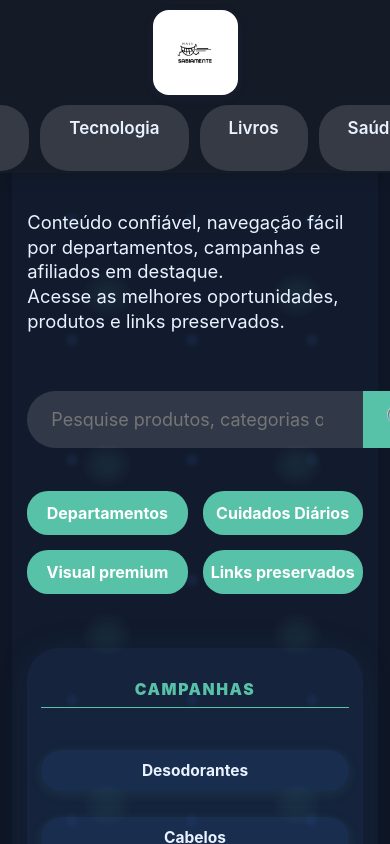
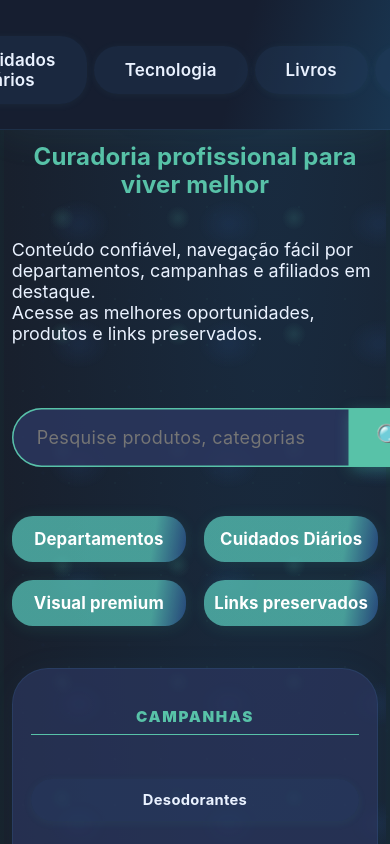
Before and after one commit to PattyKelly/Patty-Alva-Afiliada, a website: page index.html in a window 390 px wide. Shown: the top 844 px of the page. Drawn offline with Linux system fonts and the light colour scheme.

Commit message:
Revise styles and layout for modern tech design
Updated color palette and layout styles for a modern tech look. Enhanced responsiveness and adjusted various UI elements for better user experience.

```diff
--- a/index.html
+++ b/index.html
@@ -4,279 +4,248 @@
   <meta charset="utf-8" />
   <meta name="viewport" content="width=device-width, initial-scale=1" />
   <title>Mais Sabiamente — Curadoria Profissional</title>
-  <!--
-    Paleta de cores principal
-    Personalize os tons no :root para harmonizar com sua logo
-  -->
+  <!-- Paleta tech, tons mesclados à logo -->
   <style>
     :root {
-      --primary: #2E59A0;            /* Azul principal */
-      --primary-light: #4A79D3;      /* Azul claro destaque */
-      --accent: #58C2A8;             /* Verde secundário */
-      --background: #121B2D;         /* Fundo escuro */
-      --card-bg: rgba(255,255,255,0.14);/* Fundo para cards/menus/campanhas */
+      --primary: #2E59A0;           /* Azul logo */
+      --primary-light: #4A79D3;     /* Azul gradiente/destaque */
+      --accent: #58C2A8;            /* Verde água, da logo */
+      --background: #181E2A;        /* Fundo azul tech */
+      --element-bg: rgba(40,66,104,0.27); /* Cards/menus painel tech */
+      --glass: rgba(44,55,95, 0.72);
+      --glass-strong: rgba(64,120,175,0.18);
       --text-main: #EAF2FF;
-      --text-muted: #9BB1CD;
+      --text-muted: #8ca2bc;
       --border-radius: 30px;
-      --container-max-width: 1200px;
-      --menu-height: 136px;
+      --container-max-width: 1220px;
+      --menu-height: 130px;
+      --neon: 0 0 10px #58C2A8,0 0 4px #4A79D3;
     }
-
-    /* ===== RESET E LAYOUT BASE ===== */
     *, *::before, *::after { box-sizing: border-box; }
     html, body {
       margin: 0;
       padding: 0;
-      background: var(--background);
+      background: var(--background) radial-gradient(ellipse at 70% 0, #19355099 0%, transparent 80%);
       color: var(--text-main);
       font-family: 'Poppins', 'Inter', Arial, sans-serif;
       overflow-x: hidden;
     }
-    a {
-      color: var(--accent);
-      text-decoration: none;
-      transition: color .23s;
+    body::before {
+      /* Matrix Dots/Efeito pattern tech */
+      content: '';
+      pointer-events: none;
+      position: fixed;
+      z-index: 0;
+      left: 0; top: 0; width: 100vw; height: 100vh;
+      background-image: radial-gradient(rgba(88,194,168,0.075) 1px, transparent 0px), radial-gradient(rgba(46,89,160,0.07) 1.3px, transparent 2px);
+      background-size: 46px 46px, 86px 86px;
+      opacity: 0.5;
     }
+    a { color: var(--accent); text-decoration: none; transition: color .23s;}
     a:hover, a:focus { color: var(--primary-light); outline: none; }
-
-    /* ===== CONTAINER CENTRALIZADO ===== */
     .container {
       max-width: var(--container-max-width);
       margin: 0 auto;
-      padding: 0 32px;
+      padding: 0 3vw;
+      position: relative;
+      z-index: 1;
     }
 
-    /* ===== HEADER GLOBAL - LOGO + MENU ===== */
+    /* ========= TOPBAR TECH ========= */
     .topbar {
       width: 100vw;
-      background: #151A27;
       position: fixed;
-      top: 0;
-      left: 0;
+      top: 0; left: 0;
       z-index: 1000;
-      box-shadow: 0 3px 16px rgba(0,0,0,0.17);
-      display: flex;
-      flex-direction: column;
-      align-items: center;
-      gap: 7px;
+      background: linear-gradient(106deg, #161E30 60%, #193550 99%);
+      box-shadow: 0 5px 38px rgba(88, 194, 168, 0.07);
       min-height: var(--menu-height);
+      padding: 10px 0 0 0;
+      display: flex; flex-direction: row; align-items: center; justify-content: center; gap: 0;
+      border-bottom: 1.5px solid var(--glass-strong);
+    }
+    .logo-box {
+      display: flex; align-items: center; justify-content: left;
+      height: 80px; padding-left: 34px; flex-shrink: 0;
     }
     .logo-img {
-      width: 120px;
-      height: auto;
-      border-radius: 16px;
-      margin: 10px auto 0 auto;
-      box-shadow: 0 3px 12px rgba(46,89,160,0.08);
-      display: block;
+      width: 90px; height: auto; border-radius: 15px;
+      background: rgba(249,249,255,0.09);
+      box-shadow: var(--neon);
+      margin-right: 24px;
+      border: 2px solid var(--accent);
+      transition: filter .18s;
     }
+    .logo-img:hover { filter: brightness(1.12); }
     .menu-list {
       display: flex;
       gap: 18px;
-      justify-content: center;
-      width: 100%;
-      margin-bottom: 2px;
-      margin-top: 3px;
+      flex: 1;
+      justify-content: flex-start;
+      align-items: center;
     }
     .menu-list a {
-      background: var(--card-bg);
+      background: var(--element-bg);
       color: var(--text-main);
-      padding: 13px 29px;
-      border-radius: 28px;
-      font-weight: 600;
-      font-size: 17px;
+      padding: 13px 30px; border-radius: 27px;
+      font-weight: 600; font-size: 17px;
       margin: 0 1.5px;
-      transition: background .25s, color .21s;
+      box-shadow: 0 1px 8px rgba(94,206,224,0.06);
+      letter-spacing: .01em;
+      border: 1px solid transparent;
+      transition: background .18s, color .13s, border .18s;
     }
     .menu-list a.active, .menu-list a:hover {
-      background: linear-gradient(90deg, var(--primary), var(--accent));
-      color: #fff;
+      background: linear-gradient(90deg, var(--primary), var(--accent) 96%);
+      color: #fff; border-color: var(--accent);
+      box-shadow: 0 0 12px #49bce8b0;
     }
     .menu-list a.contact-btn {
-      background: var(--primary); color: #fff;
+      background: var(--primary); color: #fff; border: 1.5px solid var(--accent);
+      font-weight: bold; letter-spacing: .06em;
+      box-shadow: var(--neon);
     }
-    /* Espaço do conteúdo abaixo do header fixo */
-    main { margin-top: calc(var(--menu-height) + 32px); }
-
-    /* ===== HERO HOME: GRID LAYOUT COM TÍTULO E CAMPANHAS ===== */
+    main { margin-top: calc(var(--menu-height) + 45px);}
+    /* =========== HERO TECH: GRID LAYOUT ============ */
     .hero-home {
       display: grid;
-      grid-template-columns: 1.7fr 1.1fr;
-      gap: 60px;
+      grid-template-columns: 1.7fr 1.12fr;
+      gap: 58px;
       align-items: start;
-      background: linear-gradient(118deg, #18213D 62%, #58C2A8 100%);
-      border-radius: 32px;
-      box-shadow: 0 20px 64px rgba(0, 0, 0, 0.38);
+      background: linear-gradient(116deg, #19263D 68%, #58C2A8 100%);
+      border-radius: 36px;
+      box-shadow: 0 24px 70px rgba(82,225,204,0.09), 0 12px 50px rgba(0,0,0,0.21);
       min-height: 520px;
       max-width: var(--container-max-width);
-      margin: 40px auto 44px auto;
-      padding: 76px 56px 74px 62px;
-      background-image:
-        radial-gradient(rgba(46,89,160,0.13) 3%, transparent 10%),
-        radial-gradient(rgba(88,194,168,0.08) 5%, transparent 20%);
-      background-repeat: repeat;
-      background-size: 120px 120px, 190px 170px;
+      margin: 44px auto 54px auto;
+      padding: 88px 65px 88px 70px;
+      background-image: radial-gradient(rgba(88,194,168,0.11) 2%, transparent 15%),
+                        radial-gradient(rgba(46,89,160,0.13) 3%, transparent 29%);
+      background-repeat: repeat; background-size: 116px 116px, 150px 120px;
+      position: relative;
+      z-index: 1;
     }
-    /* === BLOCO ESQUERDO: TÍTULO, CHAMADA, PESQUISA, BOTOES === */
     .hero-content {
-      display: flex;
-      flex-direction: column;
-      justify-content: flex-start;
-      gap: 20px;
-      min-width: 240px;
+      display: flex; flex-direction: column; justify-content: flex-start; gap: 22px; min-width: 260px;
+      height: 100%;
+      z-index: 1;
     }
     .hero-main-title {
-      font-size: clamp(2.7rem, 5vw, 3.7rem);
+      font-size: clamp(2.7rem, 7vw, 3.5rem);
       color: var(--primary-light);
       font-weight: 900;
-      margin: 0 0 5px 0;
-      letter-spacing: -0.015em;
-      line-height: 1.08;
-      text-shadow: 2px 2px 10px rgba(0,0,0,0.44);
+      margin: 0 0 2px 0;
+      letter-spacing: -0.017em;
+      line-height: 1.05;
+      text-shadow: 0 5px 44px #10185477, 2px 2px 10px #12235533;
+      filter: drop-shadow(0 1px 0 var(--accent));
     }
-    .hero-subtitle {
-      font-size: 2.1rem;
-      font-weight: 700;
-      margin: 14px 0 0 0;
-      color: var(--accent);
-      letter-spacing: .008em;
-      line-height: 1.18;
+    .hero-subtitle { font-size: 1.5rem; font-weight: 700; margin: 16px 0 0 0; color: var(--accent); letter-spacing: .006em; line-height: 1.16;}
+    .hero-description { color: var(--text-main); font-size: 1.12rem; margin-top: 18px; max-width: 520px;}
+    .search-bar { display: flex; margin-top: 24px;}
+    .search-bar input {
+      flex: 1; font-size: 18px; padding: 19px 25px;
+      border-radius: 32px 0 0 32px; border: none; background: rgba(44,55,95,0.86);
+      color: #eef4ff; box-shadow: 0 0 0 1.5px var(--accent) inset;
+      font-family: inherit; letter-spacing: .02em;
     }
-    .hero-description {
-      color: var(--text-main);
-      font-size: 1.15rem;
-      line-height: 1.34;
-      margin-top: 13px;
-      max-width: 490px;
-      font-weight: 400;
-    }
-    /* === BARRA DE PESQUISA === */
-    .search-bar { display: flex; margin-top: 19px;}
-    .search-bar input {
-      flex: 1; font-size: 18px; padding: 18px 24px;
-      border-radius: 30px 0 0 30px; border: none;
-      background: rgba(255,255,255,0.13);
-      color: white;
-      font-family: inherit;
-    }
-    .search-bar input:focus { background: rgba(255,255,255,0.19);}
+    .search-bar input:focus { background: #222b4d; box-shadow: 0 0 0 2px var(--accent) inset;}
     .search-bar button {
-      background: var(--accent); color: #fff;
-      font-weight: 700; font-size: 24px;
-      border-radius: 0 30px 30px 0; border: none;
-      padding: 0 22px;
-      transition: background .21s;
+      background: var(--accent);
+      color: #fff; font-weight: 700; font-size: 25px;
+      border-radius: 0 32px 32px 0; border: none;
+      padding: 0 26px; transition: background .16s;
+      box-shadow: 0 4px 15px #44c2a850;
     }
     .search-bar button:hover { background: var(--primary-light);}
-    /* === BOTOES DESTAQUE HOME === */
-    .cta-row { display: flex; flex-wrap: wrap; gap: 15px; margin-top: 23px;}
+    .cta-row { display: flex; flex-wrap: wrap; gap: 18px; margin-top: 27px;}
     .btn-card {
-      background: var(--accent); color: #fff;
-      padding: 12px 0; border-radius: 21px;
-      font-weight: 700; min-width: 142px; text-align: center; flex: 1 1 160px;
+      background: linear-gradient(99deg, #54bcb1cc 80%, #2e59a0a0);
+      color: #fff; font-weight: 700; padding: 13px 0; border-radius: 21px;
+      min-width: 152px; font-size: 1.05rem; text-align: center; flex: 1 1 168px;
+      letter-spacing: .01em; outline: none; border: none;
+      box-shadow: 0 2px 16px #39e0b41c;
+      transition: background .14s;
     }
-    .btn-card:hover { background: var(--primary-light);}
-
-    /* ===== COLUNA/CAMPAHAS À DIREITA ===== */
+    .btn-card:hover { background: linear-gradient(90deg, #2E59A0, #58C2A8 96%);}
+    /* =========== PAINEL DE CAMPANHAS À DIREITA ============ */
     .campaign-sidebar {
-      display: flex;
-      flex-direction: column;
-      gap: 24px;
-      align-items: stretch;
-      min-width: 220px;
-      background: rgba(46,89,160,0.12);
-      border-radius: 32px;
-      padding: 32px 14px;
-      box-shadow: 0 4px 36px rgba(46,89,160,0.11);
-      justify-content: flex-start;
+      display: flex; flex-direction: column; gap: 24px; align-items: stretch;
+      min-width: 220px; background: var(--glass);
+      border-radius: 36px;
+      padding: 38px 18px;
+      box-shadow: 0 4px 36px #44AABB0e;
+      justify-content: flex-start; border: 1.5px solid var(--glass-strong);
     }
     .panel-title {
       color: var(--accent);
-      font-size: 1.16rem;
-      margin-bottom: 18px;
-      text-align: center;
-      font-weight: 900;
-      border-bottom: 1px solid var(--accent);
-      padding-bottom: 8px;
-      letter-spacing: .10em;
+      font-size: 1.09rem; font-weight: 900;
+      margin-bottom: 20px;
+      letter-spacing: .11em;
       text-transform: uppercase;
+      border-bottom: 1.5px solid var(--accent);
+      text-align: center; padding-bottom: 8px;
+      user-select: none;
     }
     .campaign-btn {
-      background: rgba(46,89,160,0.19);
+      background: var(--element-bg);
       color: #EAF2FF;
       border-radius: 22px;
-      padding: 21px 0;
+      padding: 23px 0;
       text-align: center;
-      font-weight: 700;
-      font-size: 1.12rem;
-      transition: background .18s;
+      font-weight: 700; font-size: 1.13rem;
+      box-shadow: 0 2px 10px #39e0b410;
       border: none; outline: none;
-      cursor: pointer;
-      box-shadow: 0 3px 13px rgba(88, 194, 168, 0.10);
-      margin-bottom: 2px;
-      display: block;
-      text-decoration: none;
+      cursor: pointer; text-decoration: none;
+      margin-bottom: 2px; letter-spacing: .02em;
+      transition: background .15s, color .15s;
     }
     .campaign-btn:hover {
-      background: linear-gradient(90deg,#58C2A8,#4A79D3);
-      color: #fff;
+      background: linear-gradient(90deg,#58C2A8,#4A79D3); color: #fff;
     }
 
-    /* ===== GRID DE PRODUTOS/AFILIADOS ===== */
+    /* =========== GRID DE PRODUTOS/AFILIADOS ============ */
     .card-list {
-      display: flex;
-      flex-wrap: wrap;
-      gap: 24px;
-      margin-top: 38px;
-      justify-content: flex-start;
+      display: flex; flex-wrap: wrap; gap: 25px; margin-top: 32px; justify-content: flex-start;
     }
     .card {
-      background: var(--card-bg);
-      border-radius: var(--border-radius);
-      padding: 21px;
-      box-shadow: 0 2px 16px rgba(0,0,0,0.13);
-      min-width: 220px;
-      max-width: 330px;
-      color: var(--text-main);
+      background: var(--element-bg); border-radius: var(--border-radius);
+      padding: 24px; box-shadow: 0 2px 16px #1E3B6214;
+      min-width: 222px; max-width: 340px; color: var(--text-main);
       display: flex; flex-direction: column; align-items: center; text-align: center;
-      transition: transform 0.3s, box-shadow 0.3s; cursor: pointer;
-      margin-bottom: 12px;
+      transition: transform 0.3s, box-shadow 0.3s; cursor: pointer; margin-bottom: 12px;
     }
-    .card:hover, .card:focus { transform: translateY(-7px); box-shadow: 0 10px 32px rgba(88,194,168,0.14);}
-    .card img { width: 85px; height: auto; margin-bottom: 13px; border-radius: 12px; filter: drop-shadow(0 1px 4px rgba(0,0,0,0.12)); }
-    .card h3 { font-weight: 800; font-size: 1.12rem; margin-bottom: 12px; color: var(--primary-light);}
-    .card p { font-size: 0.98rem; line-height: 1.28; color: var(--text-muted);}
-    section { margin-bottom: 60px;}
+    .card:hover, .card:focus { transform: translateY(-7px); box-shadow: 0 10px 28px #2adbcb18;}
+    .card img { width: 79px; height: auto; margin-bottom: 13px; border-radius: 15px; filter: drop-shadow(0 2px 4px #11223325);}
+    .card h3 { font-weight: 800; font-size: 1.11rem; margin-bottom: 12px; color: var(--primary-light);}
+    .card p { font-size: 0.98rem; color: var(--text-muted);}
+    section { margin-bottom: 55px;}
 
-    /* ===== RODAPÉ ===== */
-    footer { text-align: center; padding: 27px 12px; color: var(--accent); font-weight: 600; font-size: 1.08rem;}
-
-    /* ===== RESPONSIVIDADE ===== */
+    footer { text-align: center; padding: 32px 16px; color: var(--accent); font-weight: 600; font-size: 1.08rem; border-top: 1.5px solid var(--glass-strong);}
     @media (max-width: 1000px) {
-      .container { padding: 0 11px;}
-      .logo-img { width: 85px;}
-      .menu-list { gap: 8px;}
-      .hero-home { grid-template-columns: 1fr; padding: 32px 4vw; gap: 21px;}
-      .campaign-sidebar { margin-top: 33px;}
-      .card-list { justify-content: center;}
-      main { margin-top: 202px;}
+      .container { padding: 0 6px;}
+      .logo-img { width: 62px; margin-left: 0;}
+      .menu-list { gap: 4px; }
+      .hero-home { grid-template-columns: 1fr; padding: 28px 4vw 38px 4vw; gap: 20px;}
+      .campaign-sidebar { margin-top: 22px;}
       .panel-title, .hero-main-title, .hero-subtitle { text-align: center; }
     }
-    @media (max-width: 600px) {
-      .panel-title { font-size: .98rem;}
-      .campaign-btn { font-size: 0.97rem; padding: 11px 0;}
-      .card h3 { font-size: .98rem; }
-      .hero-main-title { font-size: 1.35rem; }
-      .hero-subtitle { font-size: 1.13rem;}
-      .container { padding: 0 3vw;}
+    @media (max-width: 620px) {
+      .panel-title { font-size: .95rem;}
+      .campaign-btn { font-size: 0.92rem; padding: 12px 0;}
+      .card h3 { font-size: .96rem; }
+      .hero-main-title { font-size: 1.21rem; }
+      .container { padding: 0 1vw;}
+      .hero-home { padding: 10vw 2vw;}
     }
   </style>
 </head>
 <body>
-  <!-- =================== HEADER ==================== -->
+  <!-- =================== HEADER MODERNO E TECH ==================== -->
   <header class="topbar">
-    <!-- Logo centralizada -->
-    <img class="logo-img" src="/assets/Logo.png" alt="Logo Mais Sabiamente" onerror="this.onerror=null;this.src='https://placehold.co/120x50?text=Logo';" />
-    <!-- Menu horizontal -->
+    <div class="logo-box">
+      <img class="logo-img" src="/assets/Logo.png" alt="Logo Mais Sabiamente" onerror="this.onerror=null;this.src='https://placehold.co/120x50?text=Logo';" />
+    </div>
     <nav class="menu-list">
       <a class="active" href="#">Home</a>
       <a href="#departamentos">Departamentos</a>
@@ -291,15 +260,15 @@
   </header>
 
   <main class="container">
-    <!-- ========== HOME (HERO) ========== -->
+    <!-- =================== HERO/GRID - VISUAL TECH ==================== -->
     <section class="hero-home">
       <!-- BLOCO PRINCIPAL À ESQUERDA -->
       <div class="hero-content">
         <h1 class="hero-main-title">Sabiamente</h1>
         <h2 class="hero-subtitle">Curadoria profissional para viver melhor</h2>
         <p class="hero-description">
-          Conteúdo confiável, navegação fácil por departamentos, campanhas e afiliados em destaque.
-          <br> Acesse as melhores oportunidades, produtos e links preservados.
+          Conteúdo confiável, navegação fácil por departamentos, campanhas e afiliados em destaque.<br>
+          Acesse as melhores oportunidades, produtos e links preservados.
         </p>
         <!-- ===== BARRA DE PESQUISA ===== -->
         <form class="search-bar" action="/busca" method="get" autocomplete="off">
@@ -314,7 +283,7 @@
           <a class="btn-card" href="#links">Links preservados</a>
         </div>
       </div>
-      <!-- BLOCO DIREITA: PAINEL DE CAMPANHAS -->
+      <!-- BLOCO À DIREITA: PAINEL DE CAMPANHAS -->
       <aside class="campaign-sidebar">
         <div class="panel-title">Campanhas</div>
         <a href="https://mais.app/jROmOw" class="campaign-btn">Desodorantes</a>
@@ -326,7 +295,7 @@
       </aside>
     </section>
 
-    <!-- ========== GRID DE PRODUTOS/AFILIADOS ========== -->
+    <!-- ========== CARDS DE PRODUTOS/AFILIADOS ========== -->
     <section id="produtos">
       <div class="card-list">
         <article class="card">
@@ -339,37 +308,36 @@
           <h3>Produto Afiliado 2</h3>
           <p>Bastante procurado, breve descrição do produto 2.</p>
         </article>
-        <!-- Adicione outros cards conforme expandir a curadoria -->
+        <!-- Adicione outros cards conforme expansão -->
       </div>
     </section>
 
-    <!-- ========== ÁREAS DE EXPANSÃO PARA MANUTENÇÃO FUTURA ========== -->
+    <!-- ÁREAS EXPANSÍVEIS/EDITÁVEIS PARA SEU PROJETO -->
     <section id="departamentos">
-      <!-- Coloque cards para departamentos, categorias, serviços etc -->
+      <!-- Cards para departamentos, categorias, serviços -->
     </section>
     <section id="cuidados">
-      <!-- Cards/cuidados diários, tópicos de interesse -->
+      <!-- Cards/cuidados diários -->
     </section>
     <section id="tecnologia">
-      <!-- Cards/apps/reviews/ferramentas digitais -->
+      <!-- Cards/apps/reviews/etc. -->
     </section>
     <section id="livros">
       <!-- Cards para livros, ebooks, resenhas -->
     </section>
     <section id="saude">
-      <!-- Dicas, artigos e campanhas de saúde/bem-estar -->
+      <!-- Dicas, campanhas, saúde/bem-estar -->
     </section>
     <section id="marcas">
       <!-- Marcas afiliadas, destaque de parcerias -->
     </section>
     <section id="sobre">
-      <!-- Sobre, missão, equipe, contato, política de privacidade -->
+      <!-- Sobre, missão, equipe, contato, política -->
     </section>
     <section id="contato">
-      <!-- Formulário de contato, e-mail, redes sociais -->
+      <!-- Formulário de contato, redes sociais, e-mails -->
     </section>
   </main>
-  <!-- ========== RODAPÉ - MANTENHA PARA CRÉDITO E DIREITOS ========== -->
   <footer>
     © 2025 Mais Sabiamente — Curadoria profissional.
   </footer>
```
